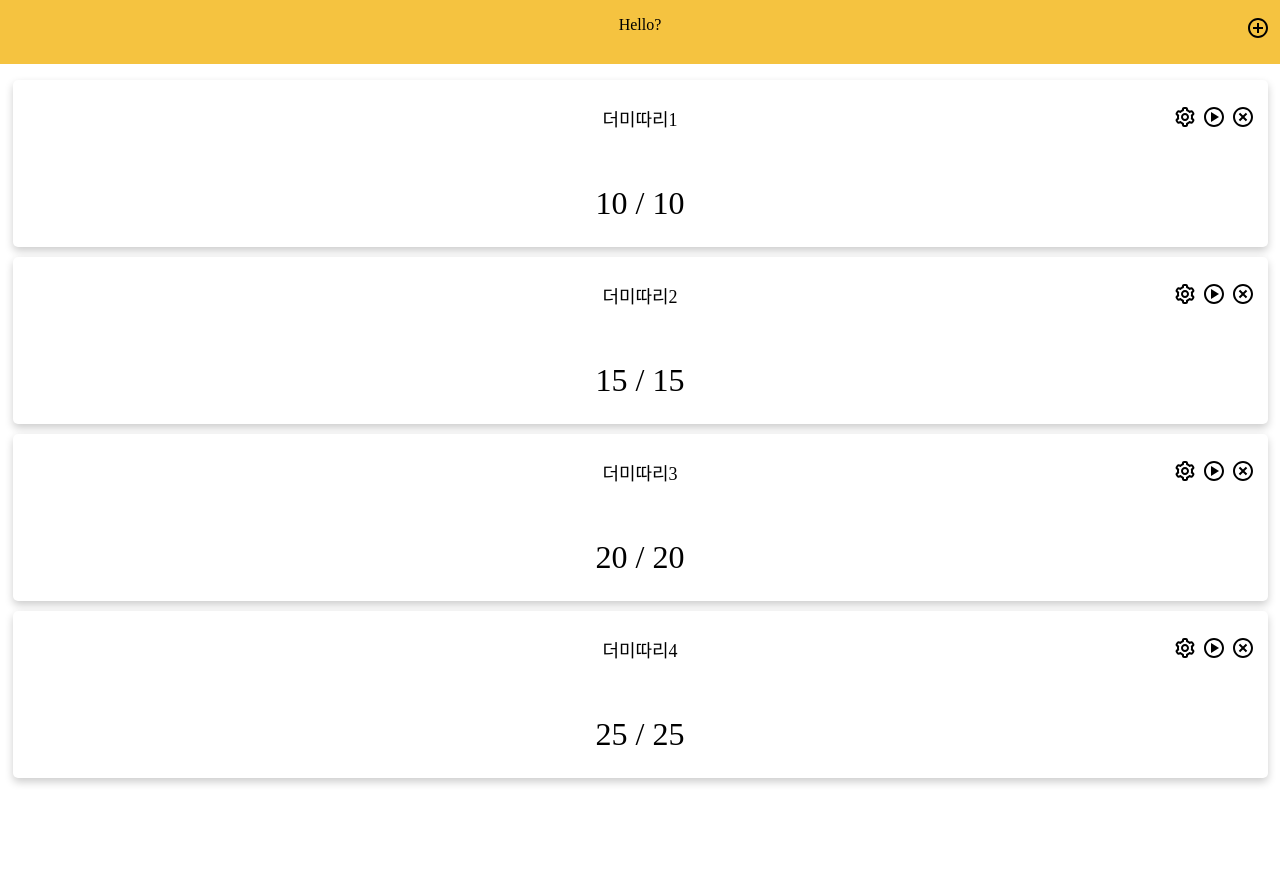
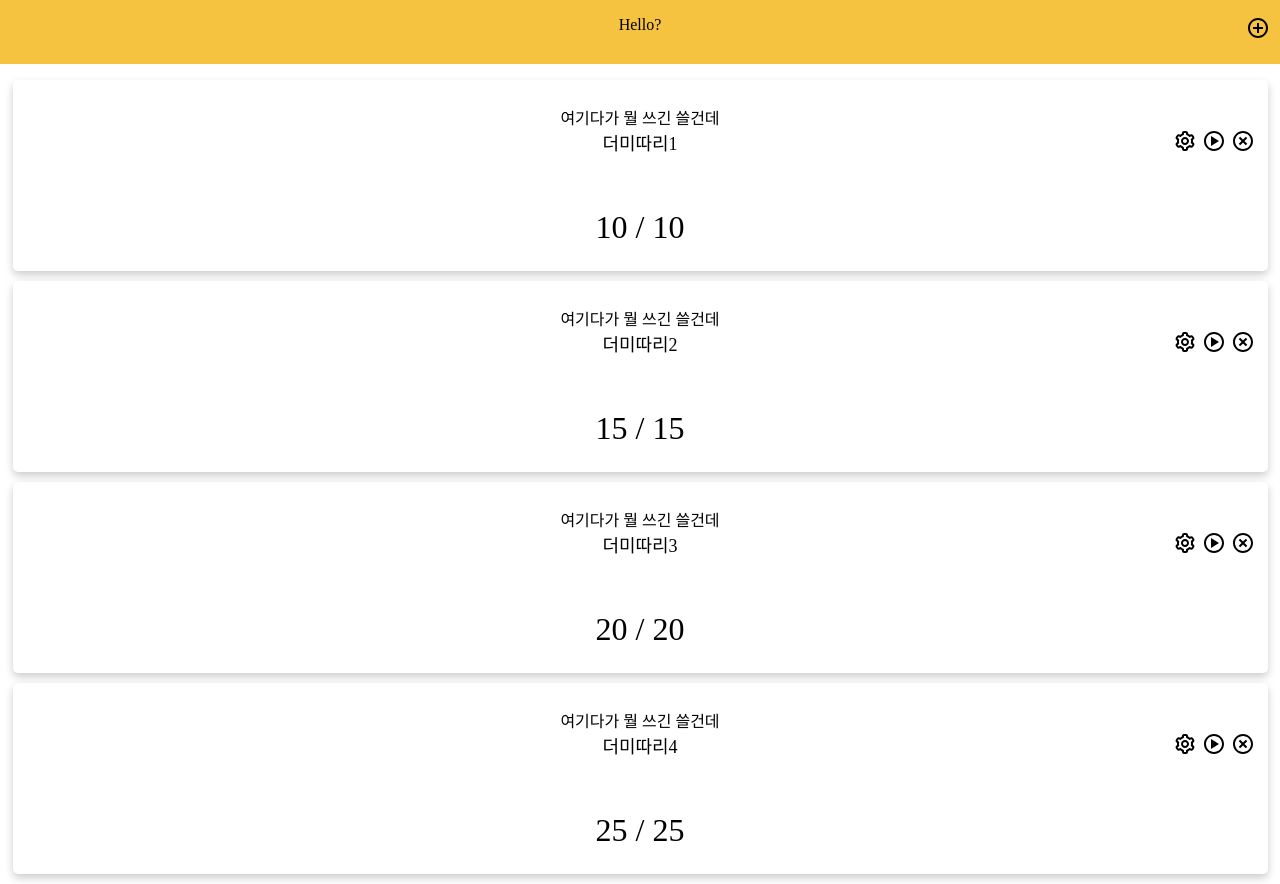
Before and after one commit to extracold1209/ppomodoro-timer, a React app: page / in a window 1280 px wide. Before the commit the page ends 800 px from the top, so only its background shows below. Built offline with nearby package versions, Linux system fonts and the light colour scheme; a web font is replaced by a local one.

Commit message:
작업 마무리

```diff
--- a/src/components/atoms/FlattenCard.tsx
+++ b/src/components/atoms/FlattenCard.tsx
@@ -6,6 +6,8 @@ import useAudio from '../../hooks/useAudio';
 import {useDrag, useDrop, XYCoord} from 'react-dnd';
 import {changeTimerOrder} from '../../stores/timer';
 import {useDispatch} from 'react-redux';
+import useModal from '../../hooks/useModal';
+import CardSettingModal from '../layouts/CardSettingModal';
 
 const CardContainer = styled.div`
     width: 100%;
@@ -55,6 +57,7 @@ type DragItem = {
 const FlattenCard: React.FC<{ timer: Timer, onDelete?: () => void, index?: number }> = (props) => {
     const ref = useRef<HTMLDivElement>(null);
     const dispatch = useDispatch();
+    const Foofoo = useModal({component: CardSettingModal});
     const {timer, index, onDelete} = props;
     const {title, initialSecond} = timer;
 
@@ -144,6 +147,7 @@ const FlattenCard: React.FC<{ timer: Timer, onDelete?: () => void, index?: numbe
     drag(drop(ref));
     return (
             <CardContainer ref={ref}>
+                <Foofoo/>
                 <HeaderContainer>
                     <HeaderTitleContainer>
                         {title || '타이틀이 없어욧'}
--- /dev/null
+++ b/src/components/layouts/CardSettingModal.tsx
@@ -0,0 +1,11 @@
+import React from 'react';
+
+const CardSettingModal: React.FC = () => {
+    return (
+        <div>
+            여기다가 뭘 쓰긴 쓸건데
+        </div>
+    );
+};
+
+export default CardSettingModal;
--- /dev/null
+++ b/src/hooks/useModal.ts
@@ -0,0 +1,5 @@
+import React from 'react';
+
+export default ({component}: {component: React.FC}): React.FC => {
+    return component;
+};
```
